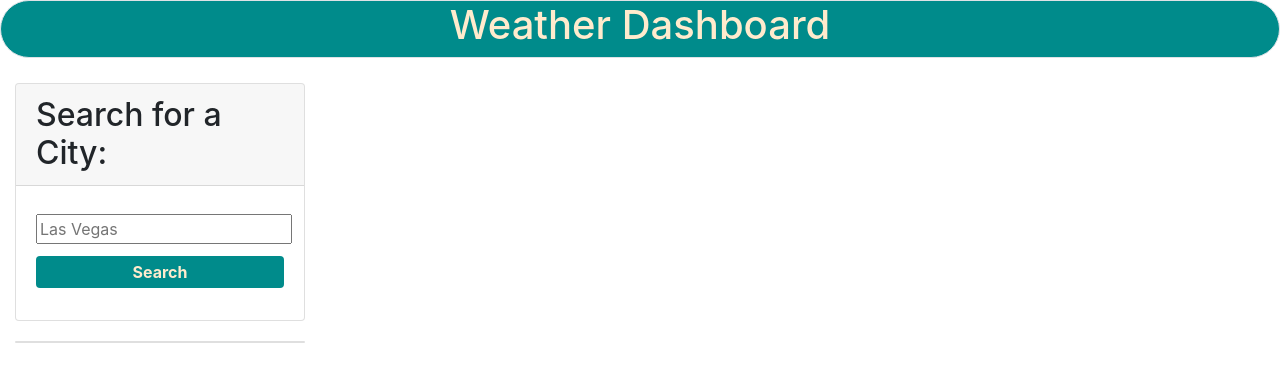
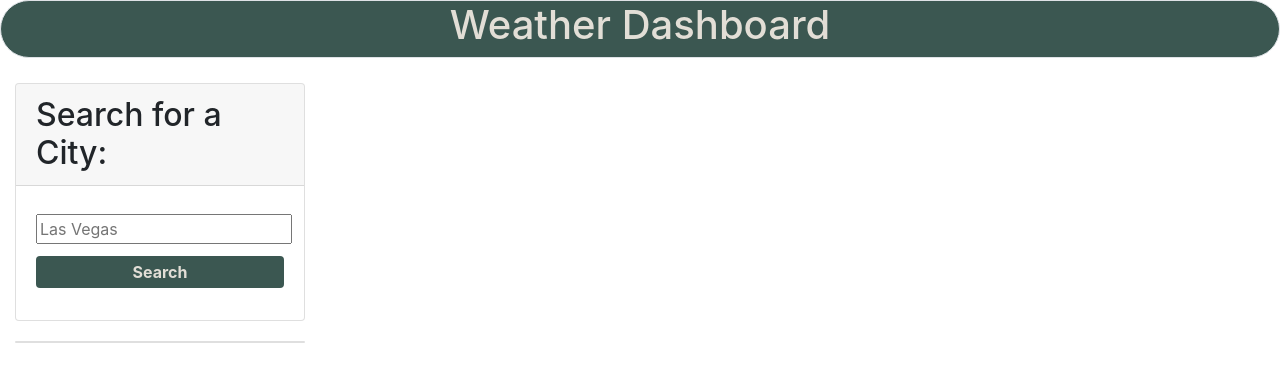
Before and after one commit to davistr/weather-dashboard, a plain HTML site: page index.html in a window 1280 px wide. Drawn offline with nearby package versions, Linux system fonts and the light colour scheme.

Commit message:
modified color scheme

```diff
--- a/assets/css/style.css
+++ b/assets/css/style.css
@@ -1,9 +1,8 @@
-
 header {
   text-align: center;
-    background-color: darkcyan;
-    color: blanchedalmond;
-    margin-bottom:  25px;
+  background-color: #3b5751;
+  color: #e2ded6;
+  margin-bottom: 25px;
 }
 
 /* .main {
@@ -37,12 +36,11 @@ header {
 .btn {
   padding: 3px 3px;
   display: block;
-    background-color: darkcyan;
+  background-color: #3b5751;
   margin: 12px 0px;
-    color: blanchedalmond;
+  color: #e2ded6;
   font-weight: bold;
   width: 100%;
-
 }
 
 .form-label {
@@ -55,9 +53,9 @@ header {
   width: 175px;
   border: 2px solid black;
   display: inline-block;
-    background-color: darkcyan;
+  background-color: #3b5751;
   padding: 10px;
-    color: blanchedalmond;
+  color: #e2ded6;
   margin-right: 20px;
 }
 
```
Also changed, not shown: images/logo.jpg (added). Lines whose indentation alone changed are shown as unchanged.
